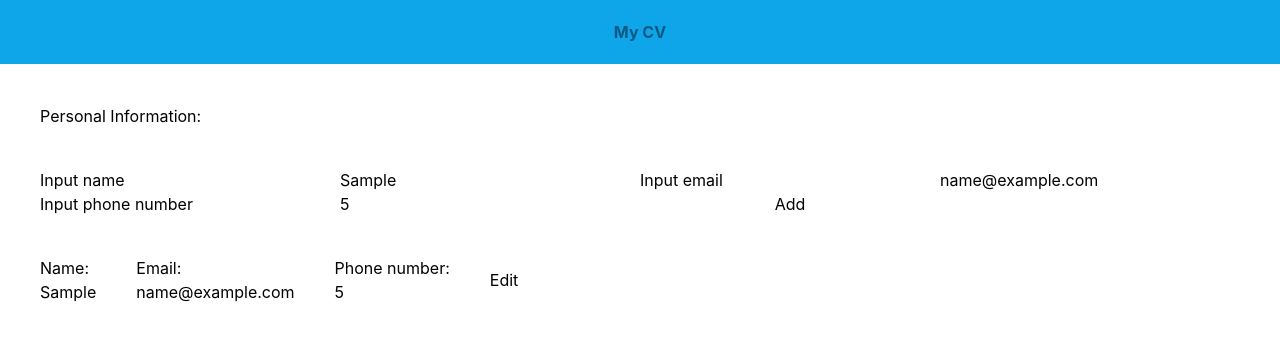
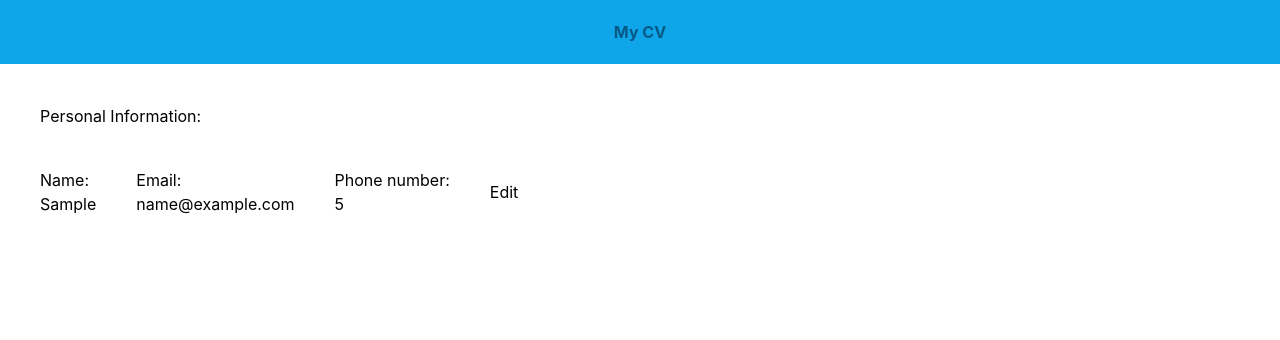
Before and after one commit to jpouti/CV-Application, a React (Create React App) app in the folder cv-project/: page / in a window 1280 px wide. Both pictures are taken after typing "Sample", "name@example.com", "5" into the empty fields and a click on the button "Add". Shown: the top 340 px of the page. Built offline with nearby package versions, Linux system fonts and the light colour scheme.

Commit message:
Edit components, add feature to edit form values

```diff
--- a/cv-project/src/components/General.js
+++ b/cv-project/src/components/General.js
@@ -11,8 +11,11 @@ class General extends Component {
             name: "",
             email: "",
             phone: "",
-            submitInfo: null
+            submitInfo: "hidden",
+            edit: "block"
         }
+        this.onSubmitGeneral = this.onSubmitGeneral.bind(this);
+        this.handleEdit = this.handleEdit.bind(this);
     }
 
     handleName = (e) => {
@@ -34,15 +37,24 @@ class General extends Component {
     onSubmitGeneral = (e) => {
         e.preventDefault();
         this.setState({
-            submitInfo: "submit"
+            submitInfo: 'flex',
+            edit: 'hidden'
+        })
+    }
+    handleEdit = (e) => {
+        e.preventDefault();
+        this.setState({
+            submitInfo: 'hidden',
+            edit: 'block'
         })
     }
     render() {
         return (
             <div className="container">
                 <div className="card mt-10 mx-10">
-                    <h3 className="mb-10">Personal Information:</h3>
-                    <form onSubmit={this.onSubmitGeneral} className="grid grid-cols-4 grid-rows-2 grid-gap-10">
+                    <h3>Personal Information:</h3>
+                    <div className={this.state.edit.toString()}>
+                        <form onSubmit={this.onSubmitGeneral} className="grid grid-cols-4 grid-rows-2 grid-gap-10 mt-10">
                         <label htmlFor="nameInput">Input name</label>
                         <input
                             onChange={this.handleName}
@@ -66,7 +78,8 @@ class General extends Component {
                         />
                         <button type="submit" onClick={this.onSubmitGeneral}>Add</button>
                         </form>
-                    { this.state.submitInfo  && (<GeneralOverview name={this.state.name} email={this.state.email} phone={this.state.phone} />)}
+                    </div>
+                    <div className={this.state.submitInfo.toString()}><GeneralOverview name={this.state.name} email={this.state.email} phone={this.state.phone} edit={this.handleEdit}/></div>
                 </div>
             </div>
         );
--- a/cv-project/src/components/GeneralOverview.js
+++ b/cv-project/src/components/GeneralOverview.js
@@ -5,13 +5,13 @@ export default class GeneralOverview extends Component {
         super()
     }
   render() {
-      const { name, email, phone } = this.props;
+      const { name, email, phone, edit } = this.props;
     return (
       <div className="flex gap-10 mt-10">
         <p>Name: <br/> {name}</p>
         <p>Email: <br/> {email}</p>
         <p>Phone number:<br/>  {phone}</p>
-        <button type='button'>Edit</button>
+        <button onClick={edit} type='button'>Edit</button>
       </div>
     )
   }
```
Lines whose indentation alone changed are shown as unchanged.
